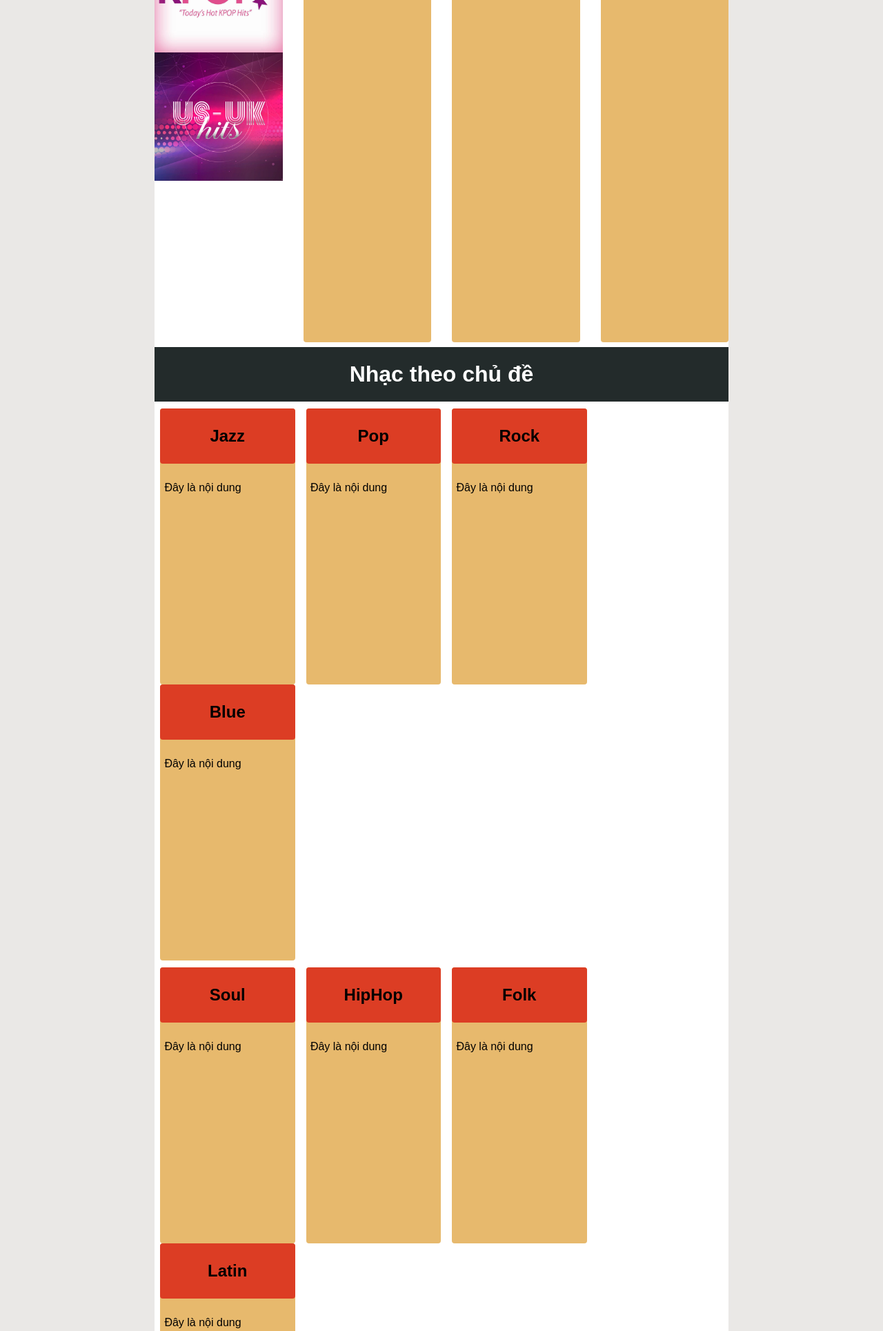
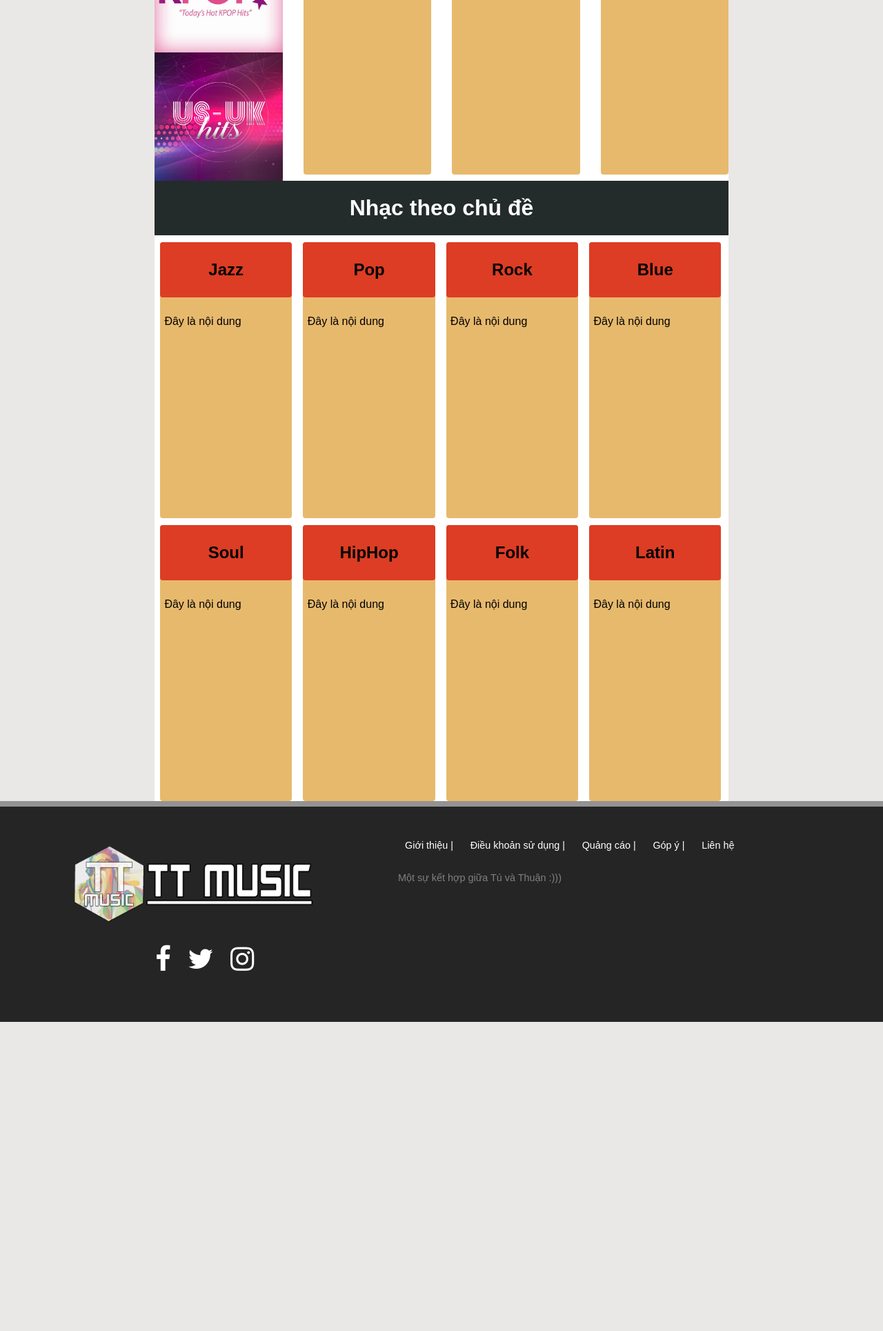
Before and after one commit to AnhTuNguyen30198/CSE485_N066257, a PHP site: page / in a window 1280 px wide. Shown: the part 973-2902 px from the top of the page at 69% size. After the commit the page ends 2454 px from the top, so only its background shows below. Run offline with PHP 8.4, Linux system fonts and the light colour scheme; some libraries are stand-ins or nearby versions.

Commit message:
Add files via upload

```diff
--- a/Sources/mycss/musicweb.css
+++ b/Sources/mycss/musicweb.css
@@ -199,7 +199,7 @@ main .container .row .box1 h2:hover{
 main .container .row .ndbox1{
 	padding: 0.5em 0.4em;
 	background-color: #e7b96d;
-	height: 45.7em;
+	height: 30.5em;
 	border-radius: 4px;
 
 }
@@ -236,7 +236,7 @@ main .content2 #row_content22, #row_content22{
 	overflow: auto;
 }
 main .content2 .container .box2{
-	width: 23.5%;
+	width: 23%;
 	float: left;
 	line-height: 5em;
 	height: 25em;
```
